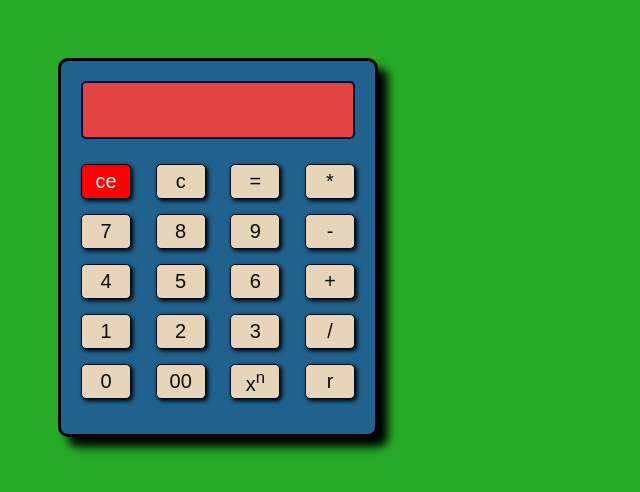
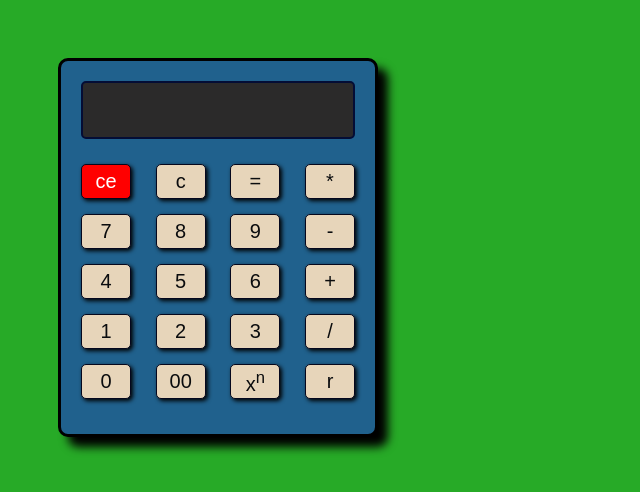
Before and after one commit to viktor-gif/calculator, a plain HTML site: page calculator/calc.html in a window 1280 px wide. Shown: the whole page, without its empty margins (0-640 px from the left). Drawn offline with Linux system fonts and the light colour scheme.

Commit message:
a gray screane

```diff
--- a/calculator/css/calc.css
+++ b/calculator/css/calc.css
@@ -13,7 +13,7 @@ body {
 }
 
 .calc__input {
-    background-color: rgb(226, 66, 66);
+    background-color: rgb(43, 42, 42);
     color: white;
     border: 2px solid rgb(4, 13, 53);
     border-radius: 5px;
```
